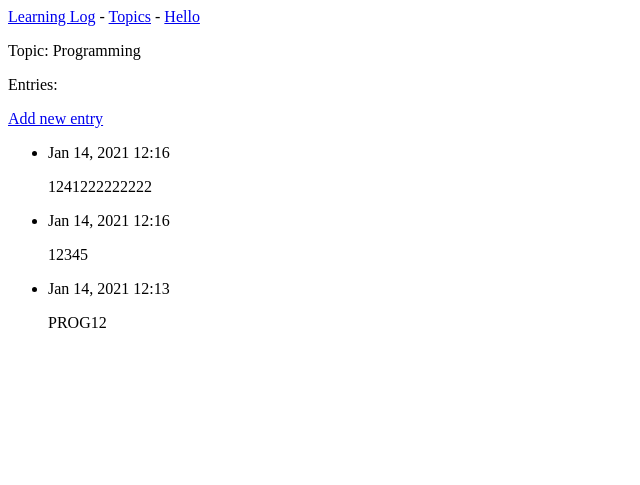
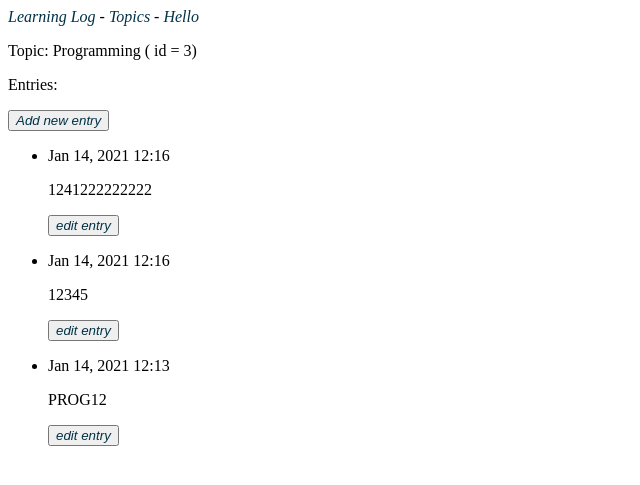
Before and after one commit to razmanov666/learning_log, a Django app: page /topic/3/ in a window 1280 px wide. Shown: the top 485 px of the page, without its empty margins (0-640 px from the left). Run offline with Django 3.2, Linux system fonts and the light colour scheme; data comes from the database, SQL or seed files in the repository; both versions use the stored data as it was after the commit.

Commit message:
feat: edit_entry

```diff
--- a/learning_logs/templates/learning_logs/base.html
+++ b/learning_logs/templates/learning_logs/base.html
@@ -1,6 +1,13 @@
+<style>
+a {
+    text-decoration: none;
+    color: rgb(0, 50, 70);
+    font-style:italic;
+}
+</style>
 <p>
     <a href="{% url 'index' %}">Learning Log</a> -
     <a href="{% url 'topics' %}">Topics</a> -
-    <a href= {% url 'hello' %} >Hello</a>
+    <a href="{% url 'hello' %}" >Hello</a>
 </p>
 {% block content %}{% endblock content %}
--- a/learning_logs/templates/learning_logs/new_entry.html
+++ b/learning_logs/templates/learning_logs/new_entry.html
@@ -1,11 +1,11 @@
 {% extends 'learning_logs/base.html' %}
 {% block content %}
-  <p><a href=" {% url 'topic' topic.id%} ">{{topic}} </a></p>
+  <p>Topic: <a href=" {% url 'topic' topic.id%} ">{{topic}} </a></p>
 
   <p>Add a new entry:</p>
   <form action="{% url 'new_entry' topic.id%}" method="post">
     {% csrf_token %}
     {{form.as_p}}
-    <button type="submit">add entry</button>
+    <button type="submit">Add entry</button>
   </form>
 {% endblock content %}
--- a/learning_logs/templates/learning_logs/topic.html
+++ b/learning_logs/templates/learning_logs/topic.html
@@ -1,16 +1,17 @@
 {% extends 'learning_logs/base.html' %}
 
 {% block content %}
-  <p>Topic: {{ topic }}</p>
+  <p>Topic: {{ topic}} ( id = {{ topic.id}}) </p>
   <p>Entries: </p>
   <p>
-    <a href=" {% url 'new_entry' topic.id%} "> Add new entry</a>
+    <button><a href=" {% url 'new_entry' topic.id%} "> Add new entry</a></button>
   </p>
   <ul>
   {% for entry in entries %}
     <li>
       <p>{{entry.date_added|date:"M d, Y H:i"}}</p>
       <p>{{ entry.text|linebreaks }}</p>
+      <button><a href="{% url 'edit_entry' entry.id%}">edit entry</a></button>
     </li>
   {% empty %}
     <li>There are no entries for this topic yet.</li>
--- a/learning_logs/templates/learning_logs/topics.html
+++ b/learning_logs/templates/learning_logs/topics.html
@@ -10,5 +10,5 @@
         <li>No topics have been added yet.</li>
       {% endfor %}
     </ul>
-    <a href= {% url 'new_topic' %} >Create new topic</a>
+    <button><a href= {% url 'new_topic' %} >Create new topic</a></button>
 {% endblock content %}
--- a/learning_logs/urls.py
+++ b/learning_logs/urls.py
@@ -16,4 +16,7 @@ urlpatterns = [
     re_path(r"^new_topic/$", views.new_topic, name='new_topic'),
     # Страница для создания новых записей.
     re_path(r"^new_entry/(?P<topic_id>\d+)/$", views.new_entry, name='new_entry'),
+    # Страница для редактирования записей.
+    re_path(r"^edit_entry/(?P<entry_id>\d+)/$", views.edit_entry,
+                                                name='edit_entry'),
 ]
--- a/learning_logs/views.py
+++ b/learning_logs/views.py
@@ -3,7 +3,7 @@ from django.shortcuts import render
 from django.http import HttpResponseRedirect
 from django.urls import reverse
 
-from .models import Topic
+from .models import Topic, Entry
 from .forms import TopicForm, EntryForm
 
 def index(request):
@@ -52,7 +52,7 @@ def new_entry(request, topic_id):
     else:
         # Отправлены данные POST; обработать данные.
         form = EntryForm(data=request.POST)
-        if form.is_valid:
+        if form.is_valid():
             new_entry = form.save(commit=False)
             new_entry.topic = topic
             new_entry.save()
@@ -60,3 +60,21 @@ def new_entry(request, topic_id):
 
     context = {'topic': topic, 'form':form}
     return render(request, 'learning_logs/new_entry.html', context)
+
+def edit_entry(request, entry_id):
+    """Редактирует существующую запись."""
+    entry = Entry.objects.get(id=entry_id)
+    topic = entry.topic
+
+    if request.method != 'POST':
+        # Исходный запрос; форма заполняется данными текущей записи.
+        form = EntryForm(instance=entry)
+    else:
+        # Отправка POST; обработать данные.
+        form = EntryForm(instance=entry, data=request.POST)
+        if form.is_valid():
+            form.save()
+            return HttpResponseRedirect(reverse('topic', args=[topic.id]))
+
+    context = {'entry': entry, 'topic': topic, 'form': form}
+    return render(request, 'learning_logs/edit_entry.html', context)
```
Also changed, not shown: learning_logs/templates/learning_logs/edit_entry.html (added, +10 -0 lines), db.sqlite3.
